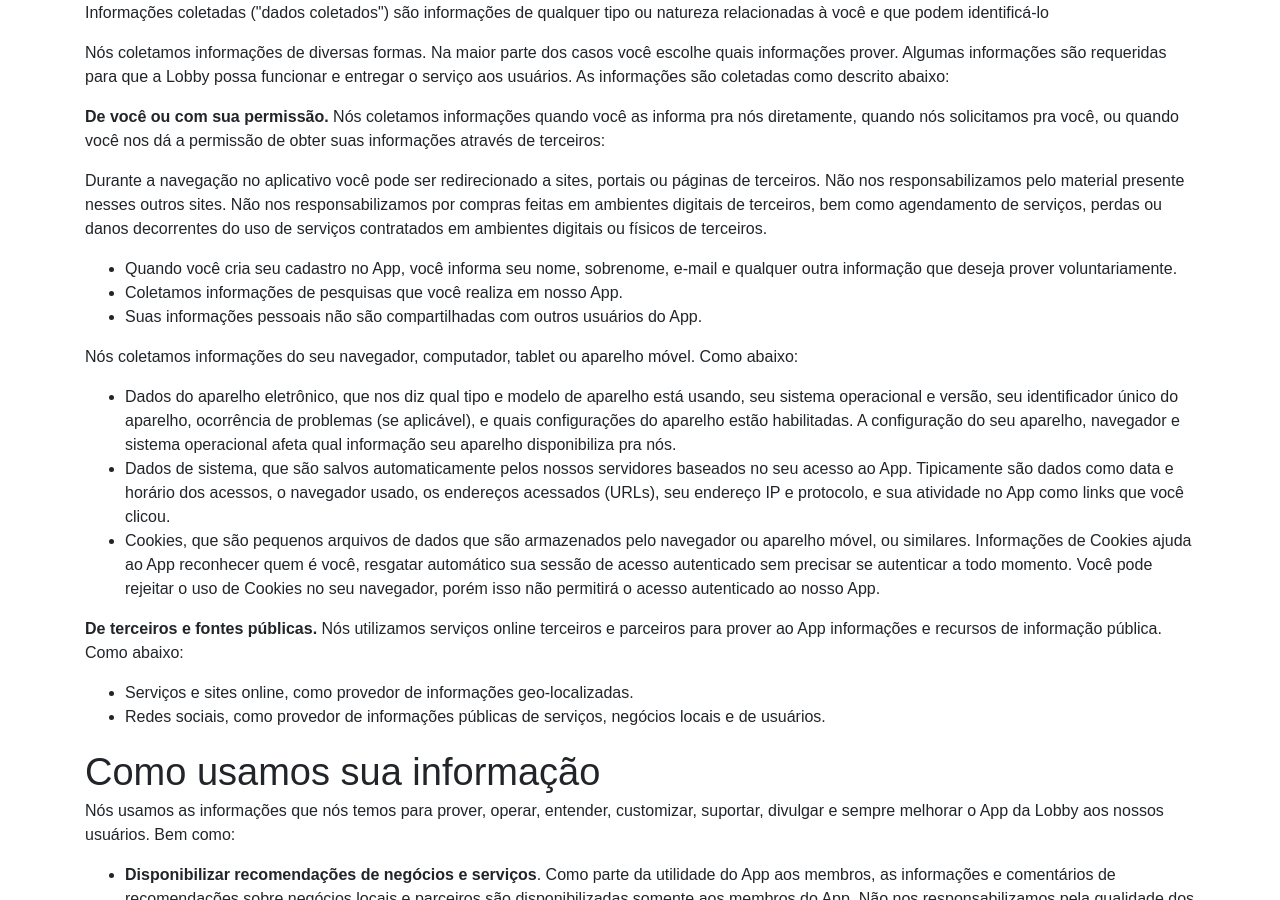
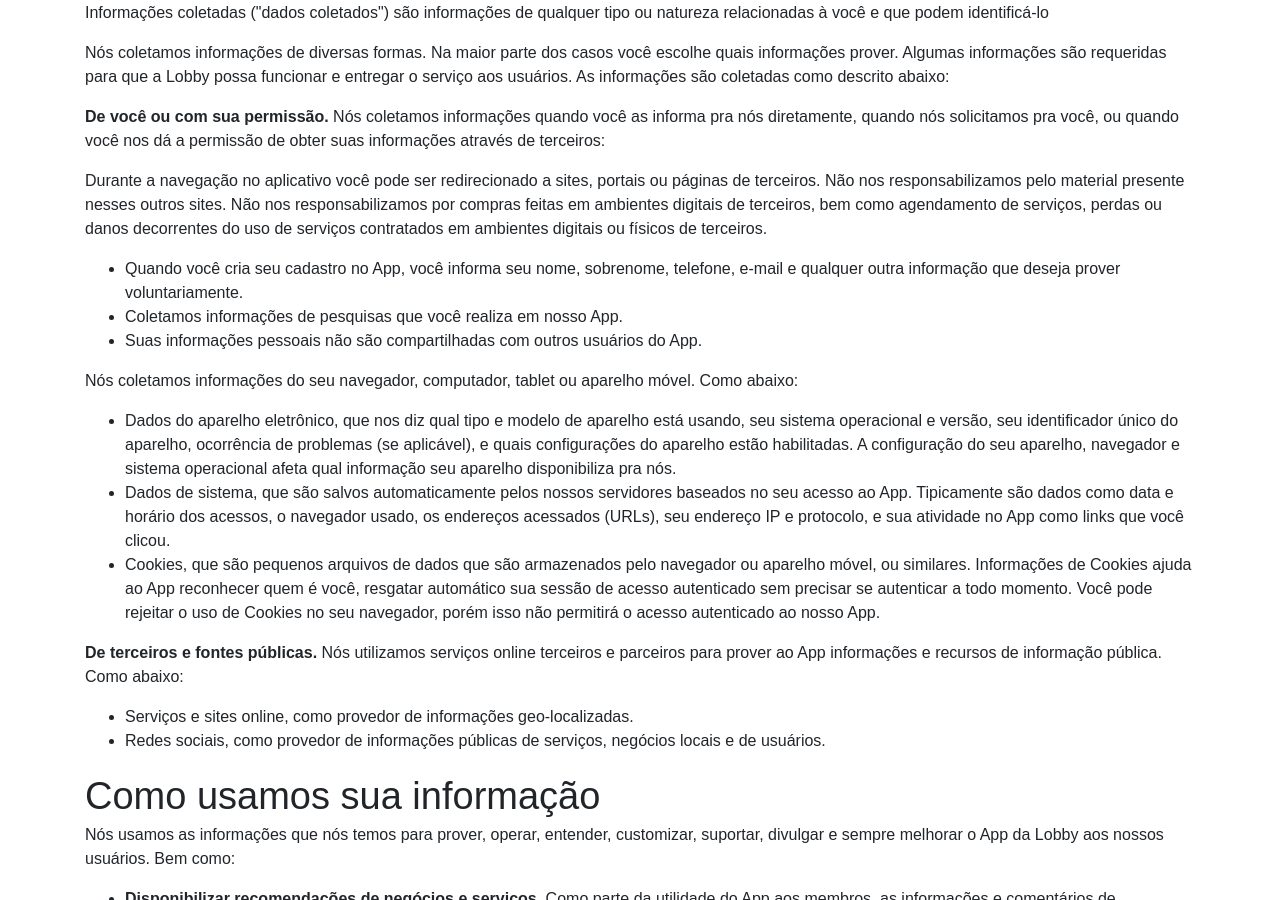
Before and after one commit to lobby-tech/lobby.tech, a Jekyll site: the page built from politica-de-privacidade/index.html, in a window 1280 px wide and 900 px high, scrolled down 781 px. Built offline with Jekyll 4.4.1, drawn with Linux system fonts in a browser that asks for light colours.

Commit message:
Added phone to informations that we collect

```diff
--- a/politica-de-privacidade/index.html
+++ b/politica-de-privacidade/index.html
@@ -30,7 +30,7 @@
       <p><b>De você ou com sua permissão.</b> Nós coletamos informações quando você as informa pra nós diretamente, quando nós solicitamos pra você, ou quando você nos dá a permissão de obter suas informações através de terceiros:</p>
       <p>Durante a navegação no aplicativo você pode ser redirecionado a sites, portais ou páginas de terceiros. Não nos responsabilizamos pelo material presente nesses outros sites. Não nos responsabilizamos por compras feitas em ambientes digitais de terceiros, bem como agendamento de serviços, perdas ou danos decorrentes do uso de serviços contratados em ambientes digitais ou físicos de terceiros.</p>
       <ul>
-        <li>Quando você cria seu cadastro no App, você informa seu nome, sobrenome, e-mail e qualquer outra informação que deseja prover voluntariamente.</li>
+        <li>Quando você cria seu cadastro no App, você informa seu nome, sobrenome, telefone, e-mail e qualquer outra informação que deseja prover voluntariamente.</li>
         <li>Coletamos informações de pesquisas que você realiza em nosso App.</li>
         <li>Suas informações pessoais não são compartilhadas com outros usuários do App.</li>
       </ul>
```
